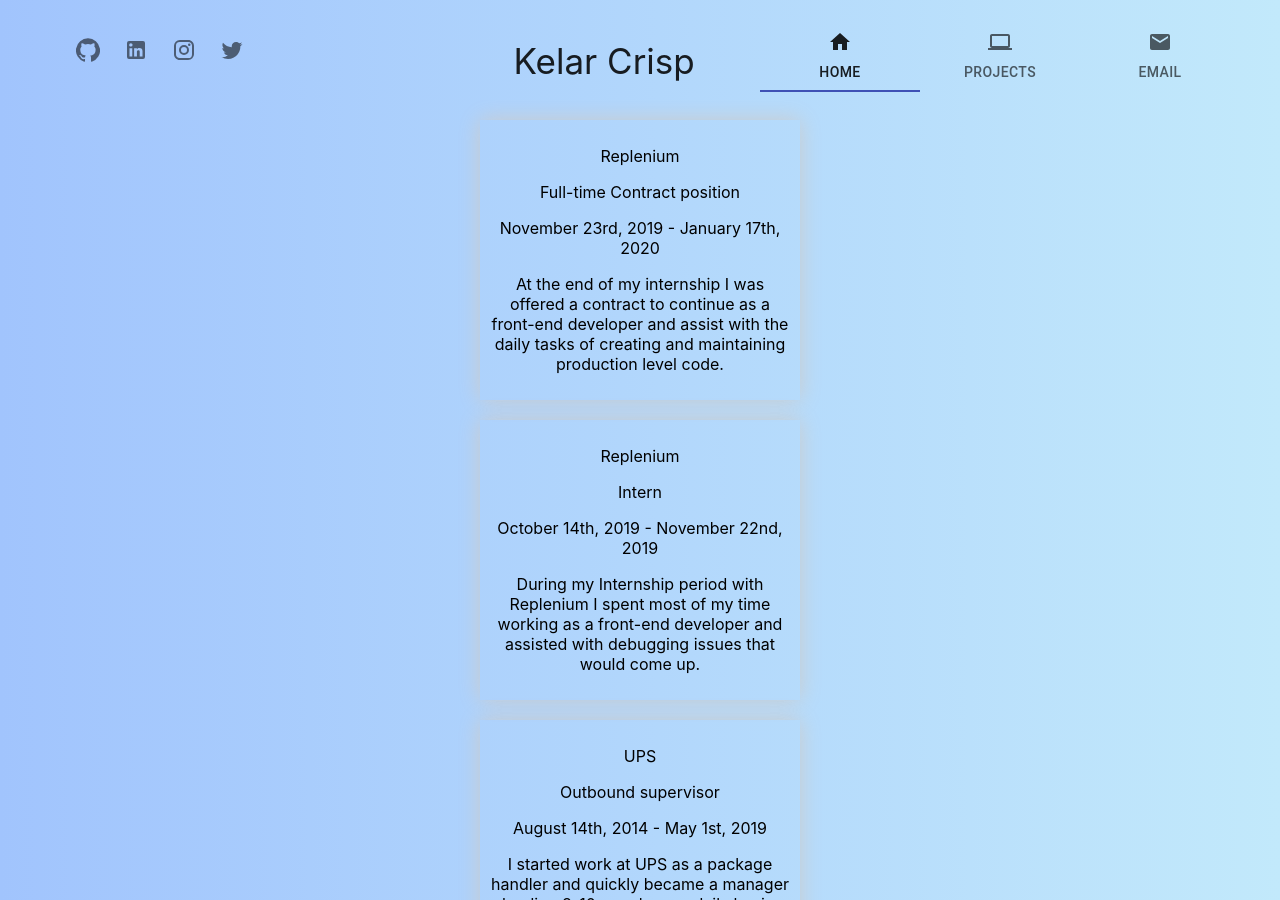
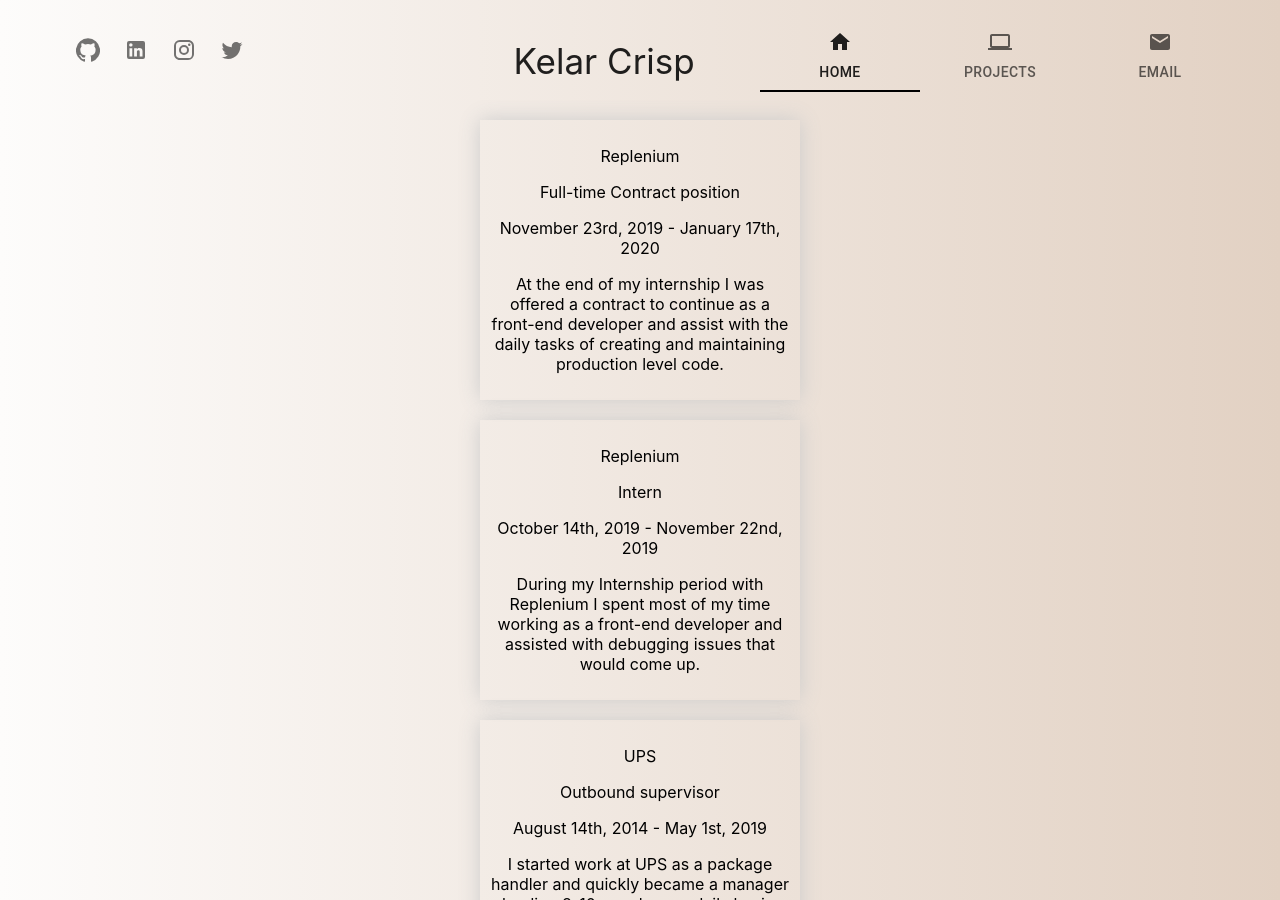
Before and after one commit to kelarcrisp/aws-portfolio, a React (Create React App) app: page / in a window 1280 px wide. Built offline with nearby package versions, Linux system fonts and the light colour scheme.

Commit message:
changed color scheme

```diff
--- a/src/Components/ContactMe/ContactMeForm.module.css
+++ b/src/Components/ContactMe/ContactMeForm.module.css
@@ -10,8 +10,7 @@
     padding: 60px;
     height: 100vh;
     width: 100%;
-    background: rgb(2,0,36);
-    background: linear-gradient(90deg, #a1c4fd,  #c2e9fb);
+  background: linear-gradient(90deg, #fdfcfb,  #e2d1c3);
     box-sizing: border-box;
 
 }
--- a/src/Components/HomePage/HomePage.module.css
+++ b/src/Components/HomePage/HomePage.module.css
@@ -3,19 +3,19 @@
     height: 100vh;
     width: 100%;
   overflow-y: auto;
-      background: linear-gradient(90deg, #a1c4fd,  #c2e9fb);
+    background: linear-gradient(90deg, #fdfcfb,  #e2d1c3);
   animation: HomePageContainer 3s;
 }
 
 @keyframes HomePageContainer{
 from {
-    background: linear-gradient(90deg, #a1c4fd,  #c2e9fb);
+  background: linear-gradient(90deg, #fdfcfb,  #e2d1c3);
   opacity: 0;
   transform: translateY(-200%)
 }
 
 to {
-      background: linear-gradient(90deg, #a1c4fd,  #c2e9fb);
+    background: linear-gradient(90deg, #fdfcfb,  #e2d1c3);
   opacity: 1;
    transform: translateY(0)
 }
--- a/src/Components/SideProjects/SideProjects.module.css
+++ b/src/Components/SideProjects/SideProjects.module.css
@@ -3,7 +3,7 @@
    column-count: 2;
     height: 100%;
     width: 100%;
-  background: linear-gradient(90deg, #a1c4fd,  #c2e9fb);
+  background: linear-gradient(90deg, #fdfcfb,  #e2d1c3);
 }
 
 .SideProjectItemLeft{
--- a/src/Shared/NavHeader/NavHeader.js
+++ b/src/Shared/NavHeader/NavHeader.js
@@ -9,10 +9,20 @@
 
 import MyTab from '../Tabs/Tab';
 import { useHistory } from "react-router-dom";
+import zIndex from '@material-ui/core/styles/zIndex';
 
 const styles = {
 
-    root: {
+
+    // ContainerDiv: {
+    //     position: 'fixed',
+    //     width: '100%',
+    //     left: '0',
+    //     boxSizing: 'border-box',
+    //     zIndex: '1',
+    //     marginBottom: '200px'
+    // },
+    Root: {
         display: 'flex',
         justifyContent: 'space-between',
         animation: `$root 3s`
@@ -38,9 +48,6 @@
     NameHover: {
         fontSize: '50px',
         cursor: 'pointer'
-    },
-    Indicator: {
-        backgroundColor: 'black'
     },
     TextColor: {
         color: 'black'
@@ -74,11 +81,10 @@
         const { classes } = this.props;
 
         return (
-            <div>
-
+            <div className={classes.ContainerDiv}>
                 <Paper square elevation={0}
-                    style={{ background: 'linear-gradient(90deg, #a1c4fd,  #c2e9fb)' }}
-                    className={classes.root}>
+                    style={{ background: 'linear-gradient(90deg, #fdfcfb ,  #e2d1c3' }}
+                    className={classes.Root}>
                     <div className={classes.Links}>
                         <IconButton
                             onClick={() => window.location.href = 'https://github.com/epicoding95'}
--- a/src/Shared/Tabs/Tab.js
+++ b/src/Shared/Tabs/Tab.js
@@ -30,9 +30,9 @@
             className={props.className}
             value={props.value}
             onChange={props.onChange}
-            indicatorColor="primary"
+            TabIndicatorProps={{ style: { background: 'black' } }}>
 
-        >
+            >
 
 
             <Tab onClick={() => handleHome()} icon={<HomeIcon />} label="Home" />
```
